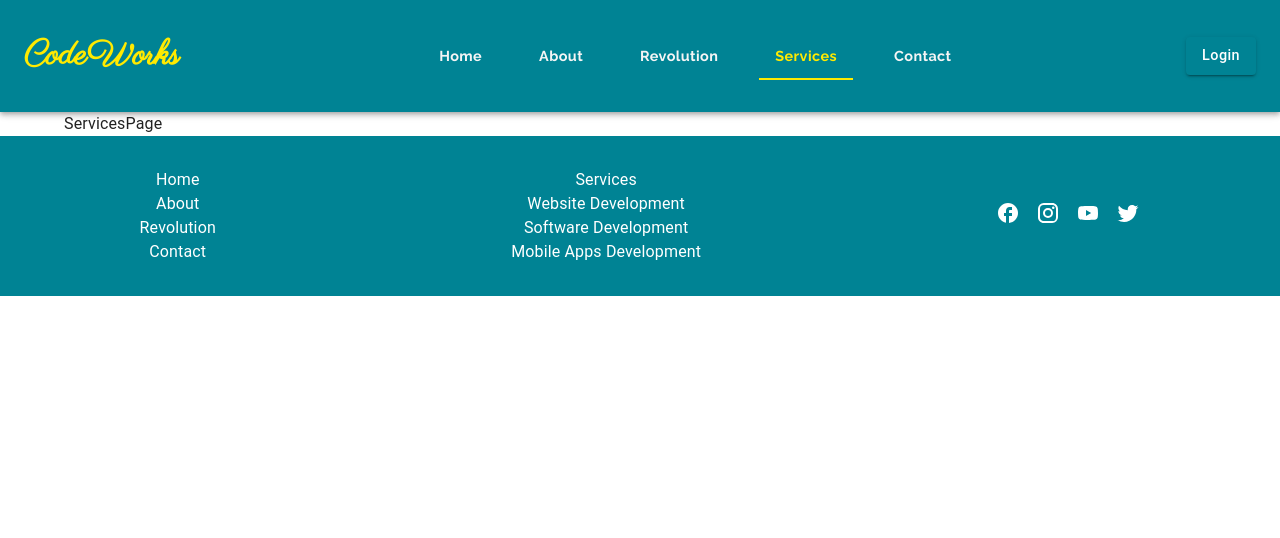
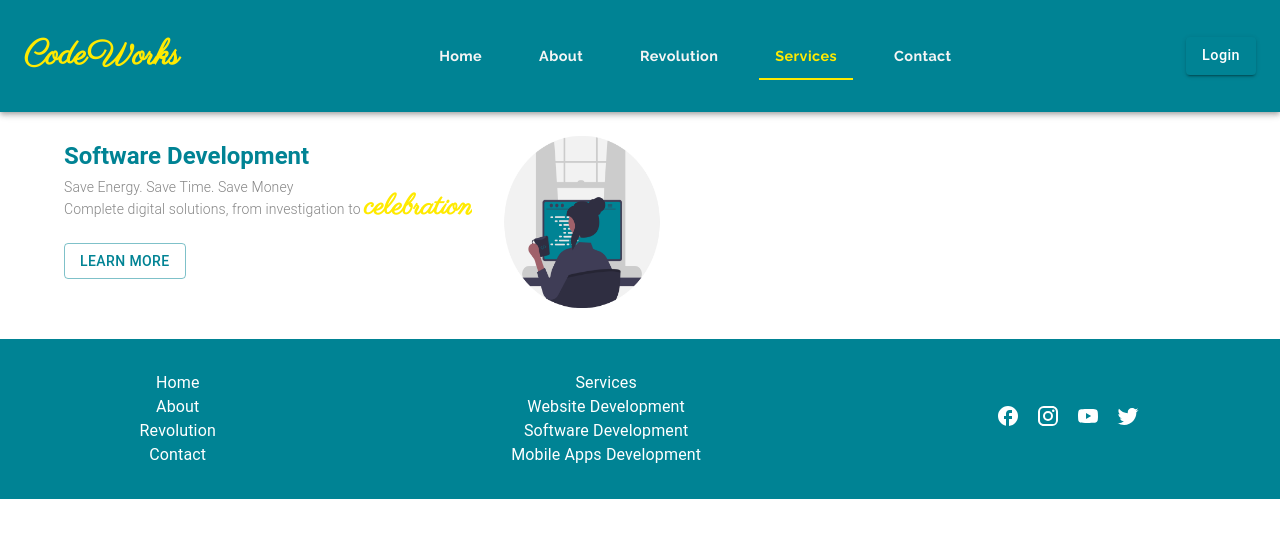
Before and after one commit to sagar-aryal/code-works, a React (Create React App) app: page /services in a window 1280 px wide. Shown: the top 538 px of the page. Built offline with nearby package versions, Linux system fonts and the light colour scheme.

Commit message:
software page done

```diff
--- a/src/pages/HomePage/HomePage.jsx
+++ b/src/pages/HomePage/HomePage.jsx
@@ -1,6 +1,6 @@
 import React from "react";
 
-import heroImage from "../../assets/heroImage.png";
+import hero_banner from "../../assets/hero_banner.png";
 
 import { Button, CardMedia, Grid, Typography } from "@mui/material";
 import {
@@ -34,7 +34,7 @@ const HomePage = () => {
           <Grid sm item sx={imageItemStyles}>
             <CardMedia
               component="img"
-              src={heroImage}
+              src={hero_banner}
               alt="Hero Image"
               sx={mediaCardStyles}
             />
--- a/src/pages/HomePage/HomePageStyles.js
+++ b/src/pages/HomePage/HomePageStyles.js
@@ -24,6 +24,7 @@ export const gridContainerStyles = {
 };
 
 export const typographyStyles = {
+  fontWeight: 600,
   lineHeight: 1.4,
   color: theme.palette.primary.main,
   marginTop: "20px",
--- a/src/pages/ServicesPage/ServicesPage.jsx
+++ b/src/pages/ServicesPage/ServicesPage.jsx
@@ -1,7 +1,43 @@
 import React from "react";
 
+import software_development from "../../assets/software_development.png";
+
+import { Button, Grid, Typography } from "@mui/material";
+import {
+  servicesSubtitleStyles,
+  servicesTitleStyles,
+  Span,
+  buttonStyles,
+} from "./ServicesPageStyles";
+
 const ServicesPage = () => {
-  return <div>ServicesPage</div>;
+  return (
+    <React.Fragment>
+      <Grid container>
+        <Grid item>
+          <Typography sx={servicesTitleStyles} variant="h5">
+            Software Development
+          </Typography>
+          <Typography sx={servicesSubtitleStyles} variant="subtitle2">
+            Save Energy. Save Time. Save Money <br />
+            Complete digital solutions, from investigation to{" "}
+            <Span>celebration</Span>
+          </Typography>
+          <Button sx={buttonStyles} variant="outlined">
+            Learn More
+          </Button>
+        </Grid>
+        <Grid item>
+          <img
+            src={software_development}
+            alt="software development"
+            width="220px"
+            height="220px"
+          />
+        </Grid>
+      </Grid>
+    </React.Fragment>
+  );
 };
 
 export default ServicesPage;
--- /dev/null
+++ b/src/pages/ServicesPage/ServicesPageStyles.js
@@ -0,0 +1,26 @@
+import { styled } from "@mui/styles";
+import theme from "../../theme/Theme";
+
+export const servicesTitleStyles = {
+  color: theme.palette.primary.main,
+  fontWeight: 600,
+  marginTop: "20px",
+  lineHeight: 2,
+};
+
+export const servicesSubtitleStyles = {
+  color: "#868686",
+  fontWeight: 300,
+  lineHeight: 1,
+};
+
+export const Span = styled("span")({
+  fontFamily: "Parisienne",
+  fontWeight: 600,
+  fontSize: "1.8rem",
+  color: theme.palette.secondary.main,
+});
+
+export const buttonStyles = {
+  marginTop: "20px",
+};
```
Also changed, not shown: src/assets/hero_banner.png (renamed from src/assets/heroImage.png), src/assets/software_development.png (added).
